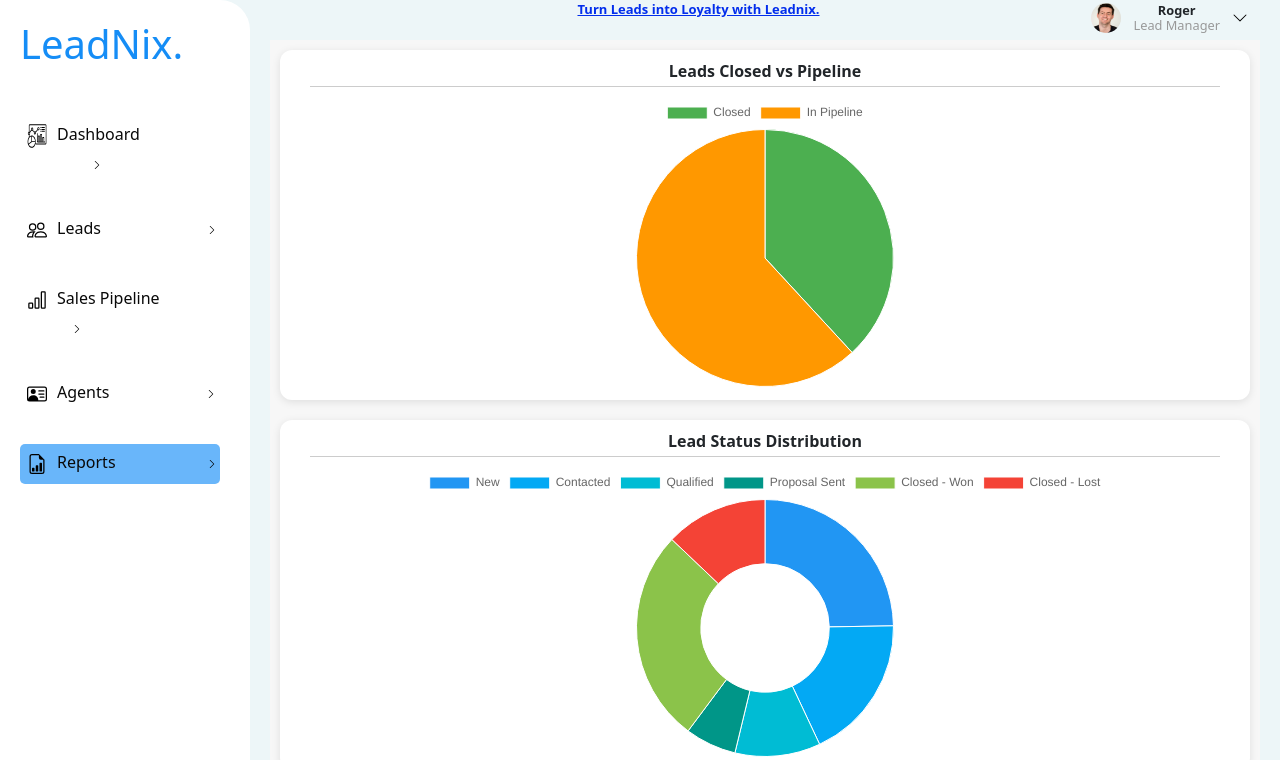
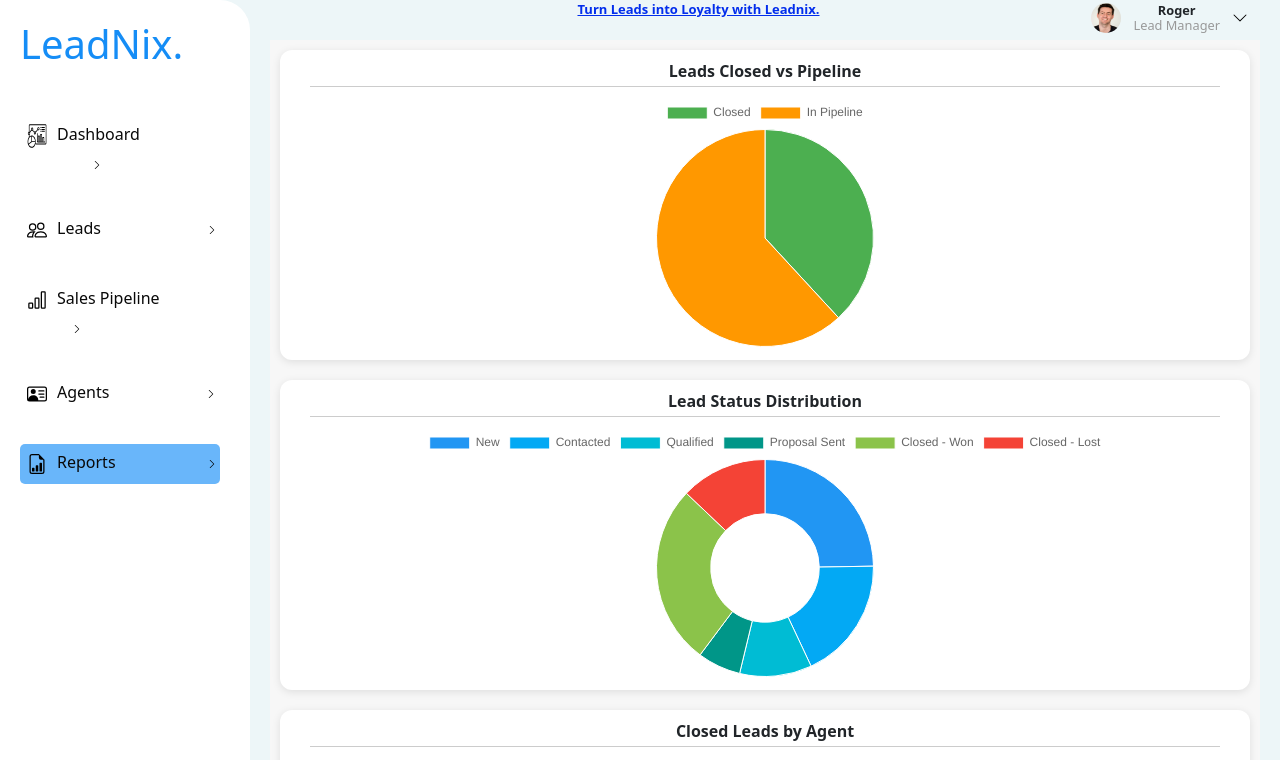
Before and after one commit to abhiseksikdar40/crm-frontend, a React (Vite) app: page /reports in a window 1280 px wide. Shown: the top 760 px of the page. Built offline with nearby package versions, Linux system fonts and the light colour scheme; no server answers.

Commit message:
fix: fixed css.

```diff
--- a/src/index.css
+++ b/src/index.css
@@ -674,8 +674,8 @@ body {
 
 .comment-box {
   position: absolute;
-  bottom: -720px;
-  left: 150px;
+  bottom: -664px;
+  left: 140px;
   background-color: #f0f9fc;
   padding: 20px;
   border: 2px solid #cce7f0;
@@ -1092,7 +1092,7 @@ body {
 .report-box {
   flex: 1 1 45%;
   min-width: 500px;
-  height: 350px;
+  height: 310px;
   padding: 30px;
   border-radius: 12px;
   box-shadow: 0 2px 8px rgba(0, 0, 0, 0.1);
```
